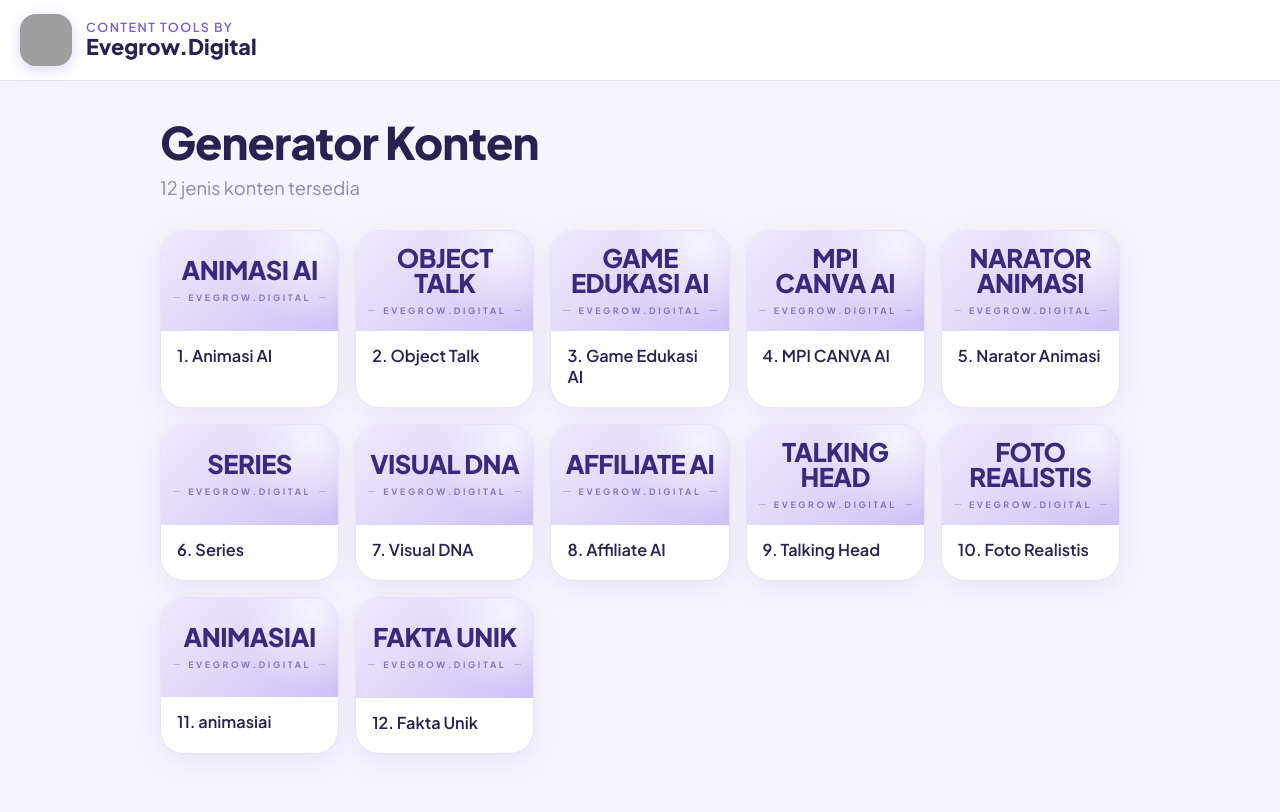
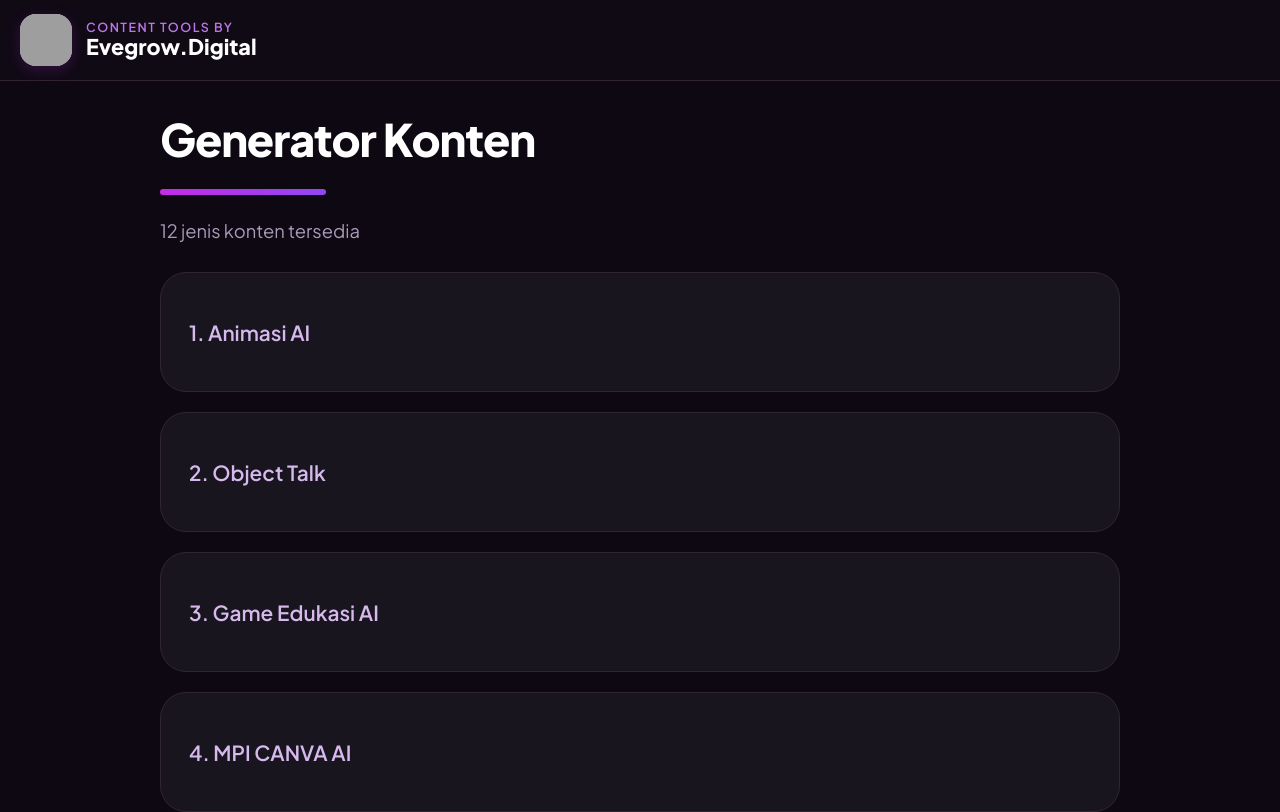
Before and after one commit to mialiaa121/Kumpulan-Tools, a Next.js app: page / in a window 1280 px wide. Shown: the top 812 px of the page. Built offline with nearby package versions, Linux system fonts and the light colour scheme; grey boxes are pictures that could not be loaded.

Commit message:
Update globals.css

```diff
--- a/app/globals.css
+++ b/app/globals.css
@@ -1,15 +1,17 @@
 :root {
-  --bg: #f6f4fc;
-  --ink: #2b2150;
-  --brand: #7c5ce0;
-  --brand-dark: #5b3fc4;
-  --muted: #8f85ba;
-  --line: #e8e2f7;
-  --surface: #ffffff;
-  --shadow: 0 6px 24px rgba(124, 92, 224, 0.1);
+  --bg: #0d0812;
+  --ink: #ffffff;
+  --brand: #c02be8;
+  --brand-dark: #a52de0;
+  --muted: #bda7d2;
+  --line: #302633;
+  --surface: #19151f;
+  --shadow: 0 8px 24px rgba(0, 0, 0, 0.15);
 }
 
-* { box-sizing: border-box; }
+* {
+  box-sizing: border-box;
+}
 
 body {
   margin: 0;
@@ -19,167 +21,433 @@ body {
   line-height: 1.5;
 }
 
-button { font: inherit; color: inherit; }
+button {
+  font: inherit;
+  color: inherit;
+}
 
 /* ---------- Header ---------- */
+
 .topbar {
-  background: var(--surface);
-  border-bottom: 1px solid var(--line);
+  background: #100a15;
+  border-bottom: 1px solid #302333;
   padding: 14px 20px;
 }
+
 .brand {
-  display: flex; align-items: center; gap: 14px;
-  background: none; border: 0; padding: 0; cursor: pointer; text-align: left;
+  display: flex;
+  align-items: center;
+  gap: 14px;
+  background: none;
+  border: 0;
+  padding: 0;
+  cursor: pointer;
+  text-align: left;
 }
+
 .logo {
-  width: 52px; height: 52px; border-radius: 16px; flex: none;
-  display: grid; place-items: center; overflow: hidden;
+  width: 52px;
+  height: 52px;
+  border-radius: 16px;
+  flex: none;
+  display: grid;
+  place-items: center;
+  overflow: hidden;
   background: linear-gradient(145deg, #d9ccff, #b9a3f5);
-  color: #fff; font-weight: 800; font-size: 1.5rem;
-  box-shadow: 0 4px 14px rgba(124, 92, 224, 0.25);
+  color: #fff;
+  font-weight: 800;
+  font-size: 1.5rem;
+  box-shadow: 0 4px 14px rgba(192, 43, 232, 0.2);
 }
-.logo img { width: 100%; height: 100%; object-fit: cover; }
-.brand-text { display: grid; line-height: 1.15; }
+
+.logo img {
+  width: 100%;
+  height: 100%;
+  object-fit: cover;
+}
+
+.brand-text {
+  display: grid;
+  line-height: 1.15;
+}
+
 .brand-text small {
-  font-size: 0.78rem; font-weight: 600; letter-spacing: 0.12em;
-  text-transform: uppercase; color: var(--brand);
+  font-size: 0.78rem;
+  font-weight: 600;
+  letter-spacing: 0.12em;
+  text-transform: uppercase;
+  color: #bd76e9;
 }
-.brand-text strong { font-size: 1.35rem; font-weight: 800; }
+
+.brand-text strong {
+  font-size: 1.35rem;
+  font-weight: 800;
+  color: #ffffff;
+}
 
 /* ---------- Halaman ---------- */
-.wrap { max-width: 1000px; margin: 0 auto; padding: 36px 20px 80px; }
+
+.wrap {
+  max-width: 1000px;
+  margin: 0 auto;
+  padding: 32px 20px 80px;
+}
 
 .page-title {
-  font-size: clamp(2rem, 8vw, 2.8rem);
-  font-weight: 800; letter-spacing: -0.02em; line-height: 1.1;
-  margin: 0 0 8px;
+  font-size: clamp(2rem, 7vw, 2.8rem);
+  font-weight: 800;
+  letter-spacing: -0.025em;
+  line-height: 1.15;
+  color: #ffffff;
+  margin: 0 0 22px;
 }
-.page-sub { margin: 0 0 28px; font-size: 1.15rem; color: var(--muted); }
 
-/* ---------- Grid kartu ---------- */
+.page-title::after {
+  content: "";
+  display: block;
+  width: 166px;
+  height: 6px;
+  margin-top: 24px;
+  border-radius: 20px;
+  background: linear-gradient(
+    90deg,
+    #c52be8,
+    #9147f2
+  );
+}
+
+.page-sub {
+  margin: 0 0 28px;
+  font-size: 1.15rem;
+  color: #a99bb8;
+}
+
+/* ---------- Grid menjadi daftar ---------- */
+
 .grid {
-  list-style: none; margin: 0; padding: 0;
-  display: grid; gap: 16px;
-  grid-template-columns: repeat(auto-fill, minmax(150px, 1fr));
+  list-style: none;
+  margin: 0;
+  padding: 0;
+  display: grid;
+  gap: 20px;
+  grid-template-columns: 1fr;
 }
-.grid li { display: flex; }
+
+.grid li {
+  display: flex;
+  min-width: 0;
+}
+
+/* ---------- Kartu materi ---------- */
 
 .card {
-  width: 100%; display: flex; flex-direction: column;
-  background: var(--surface); border: 1px solid var(--line);
-  border-radius: 24px; overflow: hidden; padding: 0; cursor: pointer;
-  text-align: left; box-shadow: var(--shadow);
-  transition: transform 0.15s, box-shadow 0.15s;
+  width: 100%;
+  min-height: 120px;
+
+  display: flex;
+  flex-direction: row;
+  align-items: center;
+
+  background: #19151f;
+  border: 1px solid #302633;
+  border-radius: 26px;
+
+  overflow: hidden;
+  padding: 22px 28px;
+
+  cursor: pointer;
+  text-align: left;
+
+  box-shadow: none;
+
+  transition:
+    background 0.2s ease,
+    border-color 0.2s ease,
+    transform 0.2s ease;
 }
-.card:hover { transform: translateY(-3px); box-shadow: 0 10px 30px rgba(124, 92, 224, 0.18); }
+
+.card:hover {
+  transform: translateY(-2px);
+  background: #201927;
+  border-color: #5b326c;
+  box-shadow: none;
+}
+
+/* ---------- Cover ---------- */
+
+.cover {
+  display: none;
+}
+
+/* ---------- Judul kartu ---------- */
 
 .card-title {
-  padding: 14px 16px 20px; font-weight: 600; font-size: 1.02rem; line-height: 1.3;
+  flex: 1;
+  min-width: 0;
+
+  padding: 0;
+
+  font-weight: 600;
+  font-size: clamp(1rem, 4vw, 1.3rem);
+  line-height: 1.4;
+
+  color: #d6b9ed;
 }
 
-.cover { display: block; aspect-ratio: 16 / 9; width: 100%; overflow: hidden; }
-.cover img { width: 100%; height: 100%; object-fit: cover; display: block; }
+/* ---------- Cover fallback ---------- */
 
-/* Cover otomatis kalau belum ada gambar */
 .cover.fallback {
-  display: flex; flex-direction: column; align-items: center; justify-content: center;
-  gap: 8px; padding: 10px 12px; text-align: center;
-  --tint: #8b6ce8;
-  background:
-    radial-gradient(circle at 85% 15%, rgba(255, 255, 255, 0.75), transparent 45%),
-    linear-gradient(135deg, #ece6fb, #cfc0f6);
-  background:
-    radial-gradient(circle at 85% 15%, rgba(255, 255, 255, 0.75), transparent 45%),
-    linear-gradient(135deg,
-      color-mix(in srgb, var(--tint) 14%, #fff),
-      color-mix(in srgb, var(--tint) 42%, #fff));
+  display: none;
 }
+
 .cover-label {
-  font-weight: 800; text-transform: uppercase; letter-spacing: -0.02em;
-  line-height: 1; font-size: clamp(1.15rem, 5.4vw, 1.6rem); color: #3a2a7c;
-  text-wrap: balance;
+  display: none;
 }
+
 .cover-brand {
-  display: flex; align-items: center; gap: 8px; width: 100%;
-  font-size: 0.55rem; font-weight: 700; letter-spacing: 0.3em;
-  text-transform: uppercase; color: rgba(58, 42, 124, 0.55);
-}
-.cover-brand::before, .cover-brand::after {
-  content: ""; flex: 1; height: 1px; background: rgba(58, 42, 124, 0.25);
+  display: none;
 }
 
 /* ---------- Form ---------- */
+
 .back {
-  background: none; border: 0; padding: 0; margin-bottom: 18px;
-  color: var(--brand-dark); font-weight: 600; cursor: pointer;
+  background: none;
+  border: 0;
+  padding: 0;
+  margin-bottom: 18px;
+  color: #c783ee;
+  font-weight: 600;
+  cursor: pointer;
 }
-.back:hover { text-decoration: underline; }
+
+.back:hover {
+  text-decoration: underline;
+}
 
 .panel {
   max-width: 640px;
-  background: var(--surface); border: 1px solid var(--line);
-  border-radius: 24px; padding: 24px 20px; box-shadow: var(--shadow);
+
+  background: #19151f;
+  border: 1px solid #302633;
+  border-radius: 24px;
+
+  padding: 24px 20px;
+  box-shadow: none;
 }
 
-.form { display: grid; gap: 18px; margin-bottom: 24px; }
-.field { display: grid; gap: 6px; font-weight: 600; }
-.field em { font-style: normal; font-weight: 400; color: var(--muted); }
+.form {
+  display: grid;
+  gap: 18px;
+  margin-bottom: 24px;
+}
 
-input, textarea, select {
-  font: inherit; font-weight: 400; color: var(--ink);
-  padding: 13px 15px; width: 100%;
-  background: #fbfaff; border: 1px solid var(--line); border-radius: 14px;
+.field {
+  display: grid;
+  gap: 6px;
+  font-weight: 600;
+  color: #ffffff;
 }
-input::placeholder, textarea::placeholder { color: #aaa2cb; }
-textarea { resize: vertical; }
+
+.field em {
+  font-style: normal;
+  font-weight: 400;
+  color: #a99bb8;
+}
+
+input,
+textarea,
+select {
+  font: inherit;
+  font-weight: 400;
+  color: #ffffff;
+
+  padding: 13px 15px;
+  width: 100%;
+
+  background: #100c15;
+  border: 1px solid #392b43;
+  border-radius: 14px;
+}
+
+input::placeholder,
+textarea::placeholder {
+  color: #81728f;
+}
+
+textarea {
+  resize: vertical;
+}
+
+/* ---------- Tombol generate ---------- */
 
 .generate {
-  width: 100%; padding: 16px; cursor: pointer;
-  font-weight: 700; font-size: 1.05rem; color: #fff;
-  background: linear-gradient(135deg, #8b6ce8, #6a4ad6);
-  border: 0; border-radius: 16px;
-  box-shadow: 0 8px 20px rgba(124, 92, 224, 0.3);
-}
-.generate.secondary {
-  margin-top: 12px; color: var(--brand-dark); background: var(--surface);
-  border: 1.5px solid var(--brand); box-shadow: none;
-}
-.generate:disabled { opacity: 0.45; cursor: not-allowed; box-shadow: none; }
+  width: 100%;
+  padding: 16px;
 
-.hint { color: var(--muted); margin: 10px 0 0; }
-.size { color: var(--muted); font-size: 0.9rem; margin: 14px 0 0; }
-.status {
-  margin: 14px 0 0; padding: 12px 14px; background: #f1ecff;
-  border-left: 4px solid var(--brand); border-radius: 8px;
+  cursor: pointer;
+  font-weight: 700;
+  font-size: 1.05rem;
+
+  color: #ffffff;
+
+  background: linear-gradient(
+    135deg,
+    #c02be8,
+    #9147f2
+  );
+
+  border: 0;
+  border-radius: 16px;
+
+  box-shadow: 0 8px 20px rgba(192, 43, 232, 0.2);
 }
 
-.result { margin-top: 22px; }
+.generate.secondary {
+  margin-top: 12px;
+
+  color: #d6b9ed;
+  background: #19151f;
+
+  border: 1.5px solid #8e42b2;
+  box-shadow: none;
+}
+
+.generate:disabled {
+  opacity: 0.45;
+  cursor: not-allowed;
+  box-shadow: none;
+}
+
+/* ---------- Hint dan status ---------- */
+
+.hint {
+  color: #a99bb8;
+  margin: 10px 0 0;
+}
+
+.size {
+  color: #a99bb8;
+  font-size: 0.9rem;
+  margin: 14px 0 0;
+}
+
+.status {
+  margin: 14px 0 0;
+  padding: 12px 14px;
+
+  background: #21152c;
+  border-left: 4px solid #c02be8;
+  border-radius: 8px;
+
+  color: #e1c7f5;
+}
+
+/* ---------- Result ---------- */
+
+.result {
+  margin-top: 22px;
+}
+
 .result-head {
-  display: flex; align-items: center; justify-content: space-between; gap: 12px;
+  display: flex;
+  align-items: center;
+  justify-content: space-between;
+  gap: 12px;
   margin-bottom: 8px;
 }
-.result-head strong { font-size: 0.95rem; }
+
+.result-head strong {
+  font-size: 0.95rem;
+}
+
 .result-copy {
-  flex: none; padding: 8px 16px; cursor: pointer;
-  font-weight: 700; color: var(--brand-dark);
-  background: var(--surface); border: 1.5px solid var(--brand); border-radius: 12px;
+  flex: none;
+  padding: 8px 16px;
+
+  cursor: pointer;
+  font-weight: 700;
+
+  color: #d6b9ed;
+  background: #19151f;
+
+  border: 1.5px solid #8e42b2;
+  border-radius: 12px;
 }
+
 .result textarea {
   font-family: ui-monospace, SFMono-Regular, Menlo, monospace;
-  font-size: 0.82rem; line-height: 1.45; max-height: 320px;
+  font-size: 0.82rem;
+  line-height: 1.45;
+  max-height: 320px;
 }
 
-.preview { margin-top: 22px; }
-.preview summary { cursor: pointer; color: var(--brand-dark); font-weight: 600; }
-.preview pre {
-  white-space: pre-wrap; word-break: break-word;
-  background: #fbfaff; border: 1px solid var(--line);
-  border-radius: 14px; padding: 14px; font-size: 0.85rem; max-height: 320px; overflow: auto;
+/* ---------- Preview ---------- */
+
+.preview {
+  margin-top: 22px;
 }
 
-:focus-visible { outline: 3px solid var(--brand); outline-offset: 2px; }
+.preview summary {
+  cursor: pointer;
+  color: #c783ee;
+  font-weight: 600;
+}
+
+.preview pre {
+  white-space: pre-wrap;
+  word-break: break-word;
+
+  background: #100c15;
+  border: 1px solid #302633;
+  border-radius: 14px;
+
+  padding: 14px;
+  font-size: 0.85rem;
+  max-height: 320px;
+  overflow: auto;
+
+  color: #d6b9ed;
+}
+
+/* ---------- Focus ---------- */
+
+:focus-visible {
+  outline: 3px solid #c02be8;
+  outline-offset: 2px;
+}
+
+/* ---------- Responsive ---------- */
+
+@media (max-width: 480px) {
+  .topbar {
+    padding: 14px 16px;
+  }
+
+  .wrap {
+    padding: 28px 20px 60px;
+  }
+
+  .brand-text strong {
+    font-size: 1.15rem;
+  }
+
+  .card {
+    min-height: 110px;
+    padding: 20px;
+    border-radius: 24px;
+  }
+
+  .grid {
+    gap: 16px;
+  }
+}
 
 @media (prefers-reduced-motion: reduce) {
-  .card { transition: none; }
-  .card:hover { transform: none; }
+  .card {
+    transition: none;
+  }
+
+  .card:hover {
+    transform: none;
+  }
 }
```
